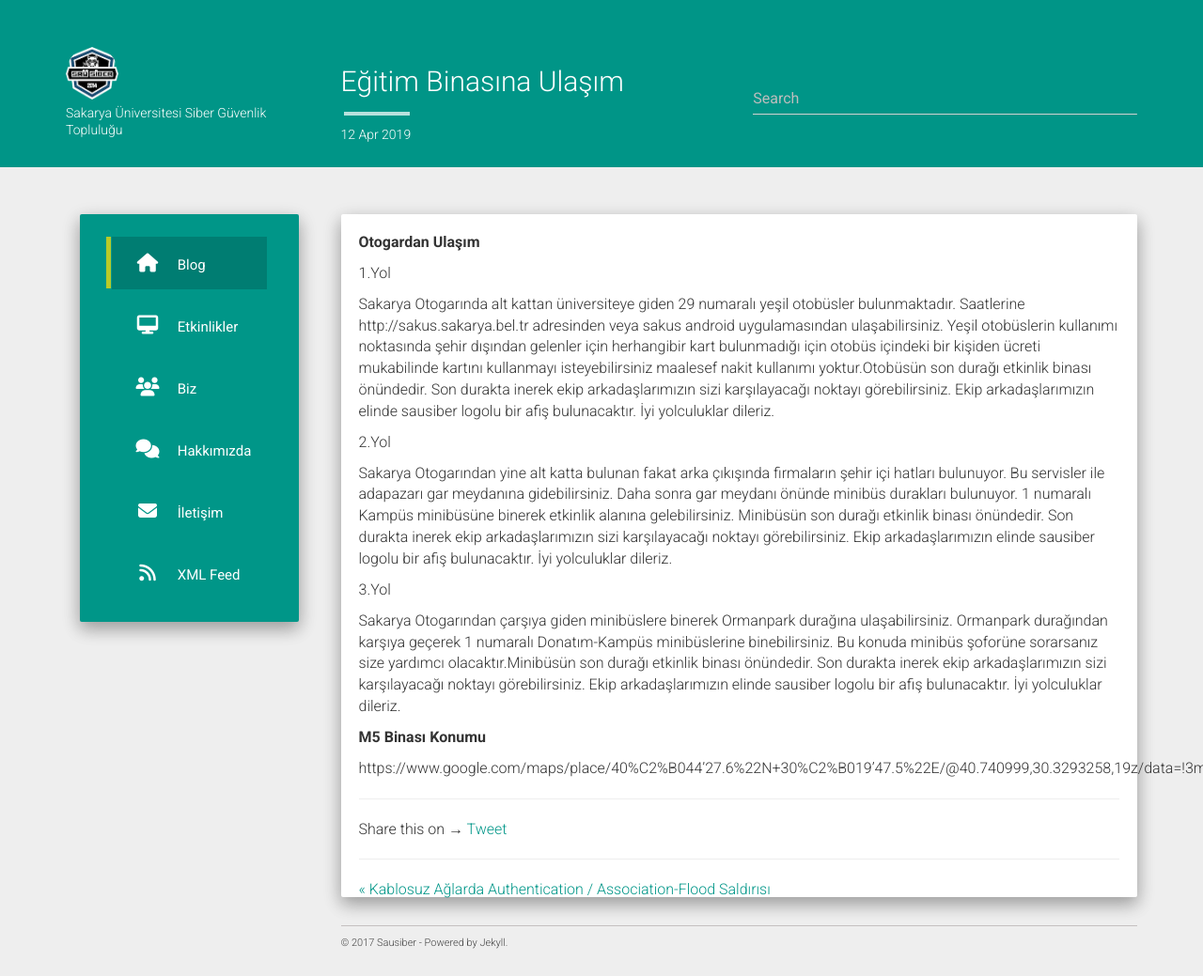
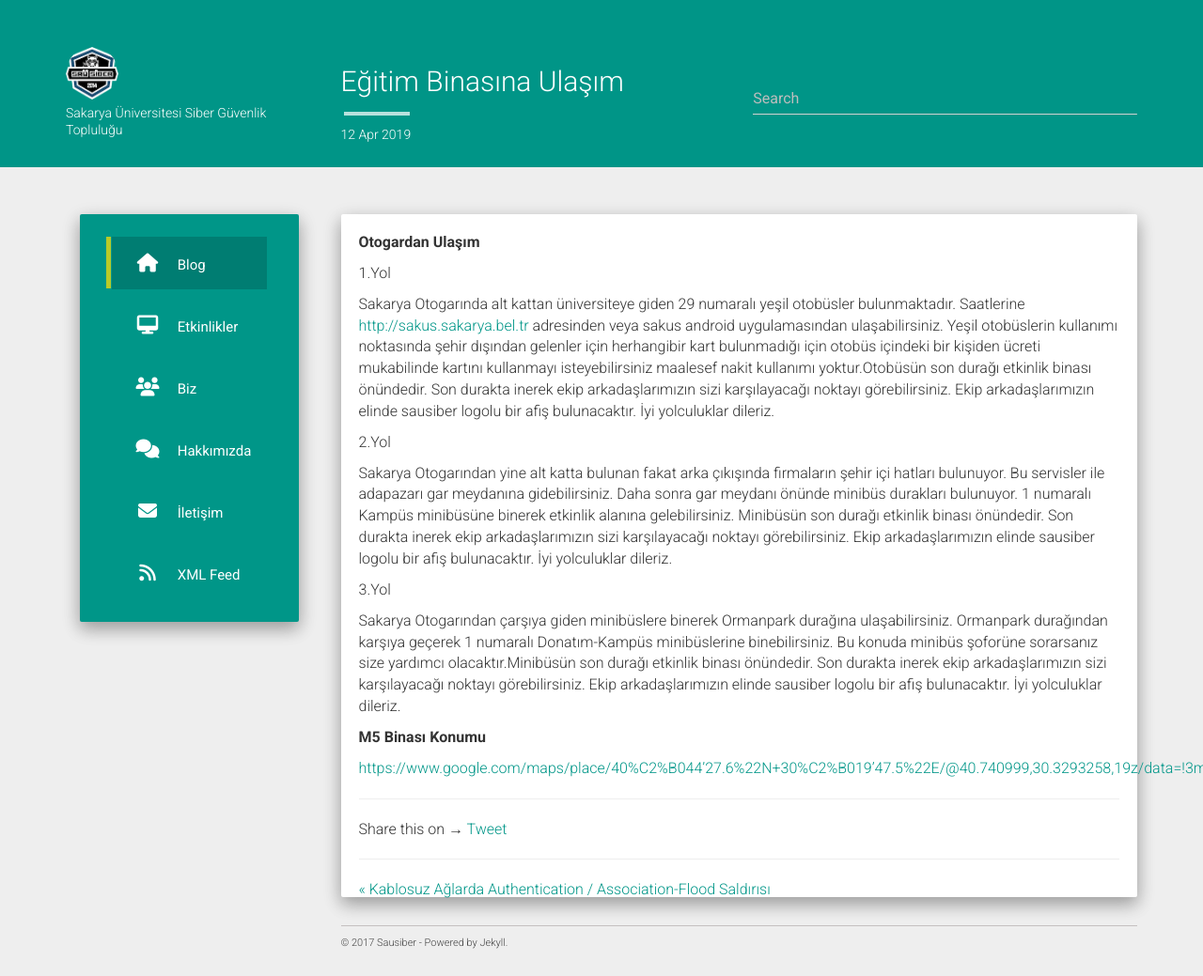
Before and after one commit to sausiber/old-website, a Jekyll site: the page built from _posts/2019-04-12-Sakarya-Universitesi-Ulasim.md, in a window 1280 px wide. Shown: the whole page at 94% size. Built offline with Jekyll 4.4.1, drawn with Linux system fonts in a browser that asks for light colours; nearby versions of some CDN libraries; comment, search, counter and statistics services are not loaded; part of the change alters nothing that is shown.

```diff
--- a/_posts/2019-04-12-Sakarya-Universitesi-Ulasim.md
+++ b/_posts/2019-04-12-Sakarya-Universitesi-Ulasim.md
@@ -8,7 +8,7 @@ comments: true
 
 1.Yol
 
-Sakarya Otogarında alt kattan üniversiteye giden 29 numaralı yeşil otobüsler bulunmaktadır. Saatlerine http://sakus.sakarya.bel.tr adresinden veya sakus android uygulamasından ulaşabilirsiniz.
+Sakarya Otogarında alt kattan üniversiteye giden 29 numaralı yeşil otobüsler bulunmaktadır. Saatlerine <a href="http://sakus.sakarya.bel.tr">http://sakus.sakarya.bel.tr</a> adresinden veya sakus android uygulamasından ulaşabilirsiniz.
 Yeşil otobüslerin kullanımı noktasında şehir dışından gelenler için herhangibir kart bulunmadığı için otobüs içindeki bir kişiden ücreti mukabilinde kartını kullanmayı isteyebilirsiniz maalesef nakit kullanımı yoktur.Otobüsün son durağı etkinlik binası önündedir. Son durakta inerek ekip arkadaşlarımızın sizi karşılayacağı noktayı görebilirsiniz. Ekip arkadaşlarımızın elinde sausiber logolu bir afiş bulunacaktır. İyi yolculuklar dileriz.
 
 2.Yol
@@ -22,4 +22,4 @@ Sakarya Otogarından çarşıya giden minibüslere binerek Ormanpark durağına
 
 <b>M5 Binası Konumu</b>
 
-https://www.google.com/maps/place/40%C2%B044'27.6%22N+30%C2%B019'47.5%22E/@40.740999,30.3293258,19z/data=!3m1!4b1!4m6!3m5!1s0x0:0x0!7e2!8m2!3d40.7409986!4d30.3298726
+<a href="https://www.google.com/maps/place/40%C2%B044'27.6%22N+30%C2%B019'47.5%22E/@40.740999,30.3293258,19z/data=!3m1!4b1!4m6!3m5!1s0x0:0x0!7e2!8m2!3d40.7409986!4d30.3298726">https://www.google.com/maps/place/40%C2%B044'27.6%22N+30%C2%B019'47.5%22E/@40.740999,30.3293258,19z/data=!3m1!4b1!4m6!3m5!1s0x0:0x0!7e2!8m2!3d40.7409986!4d30.3298726</a>
```
